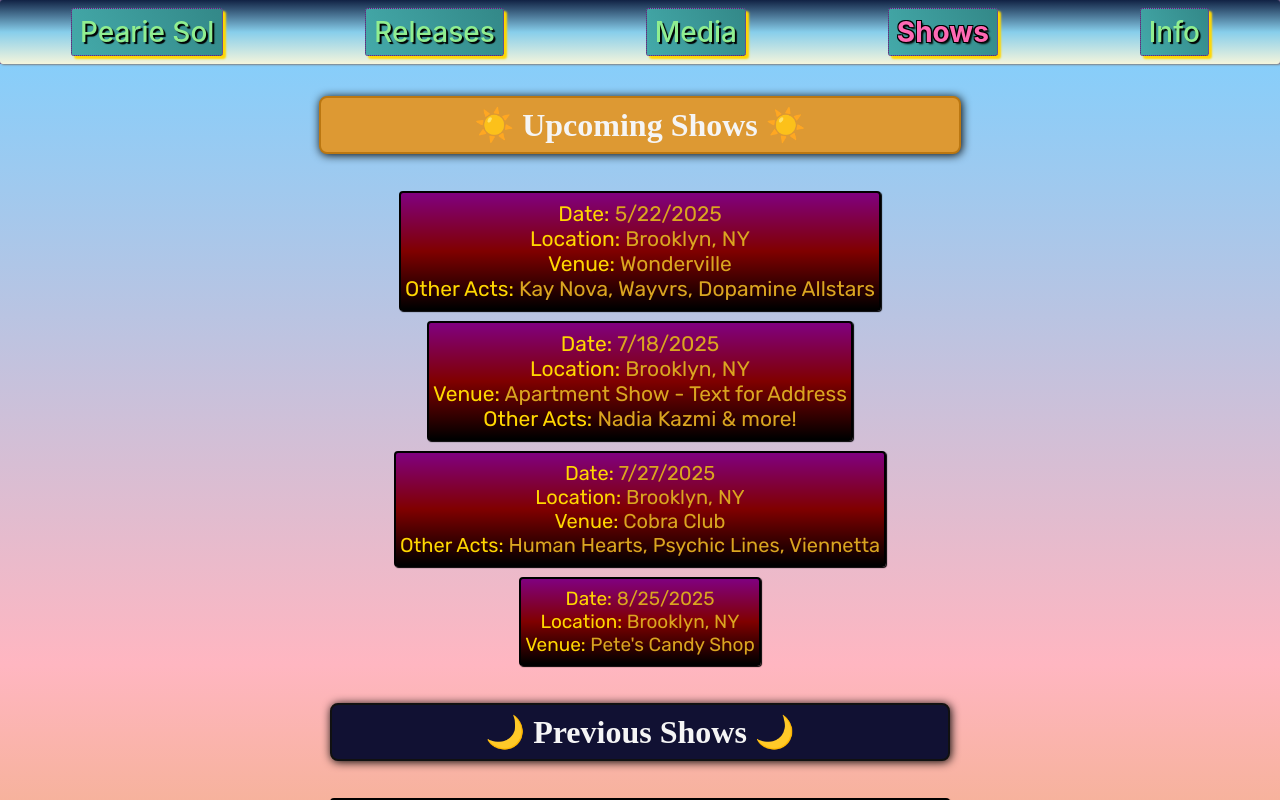
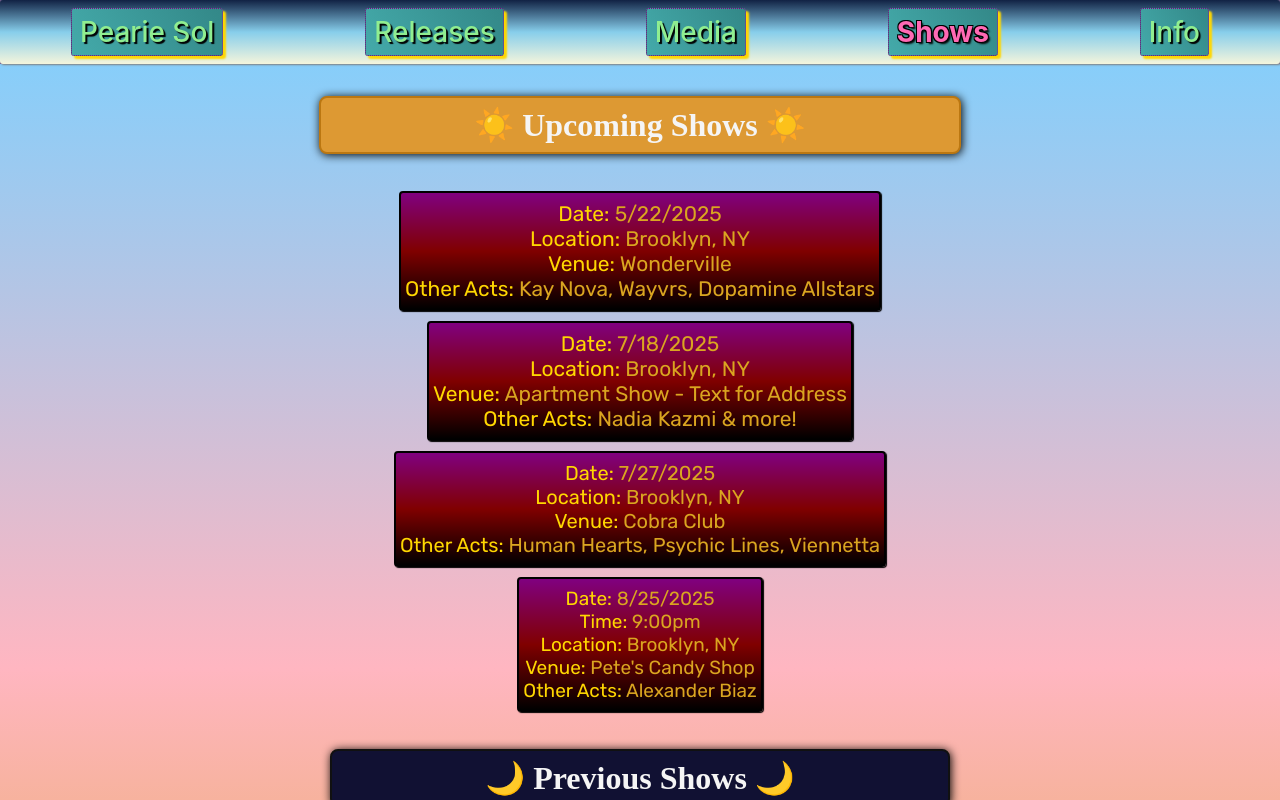
Before and after one commit to perryf/pearie-sol, a Next.js app: page /shows in a window 1280 px wide. Shown: the top 800 px of the page. Built offline with nearby package versions, Linux system fonts and the light colour scheme; a web font is replaced by a local one.

Commit message:
add details to upcoming petes show

```diff
--- a/components/showListing.js
+++ b/components/showListing.js
@@ -28,6 +28,14 @@ const ShowListing = ({ shows, upcoming }) => {
               {dateDisplay}
             </span>
           </li>
+          {show.time && (
+            <li className={styles.showListItemRow}>
+              <span>
+                <span className={styles.showCategory}>Time: </span>
+                {show.time}
+              </span>
+            </li>
+          )}
           <li className={styles.showListItemRow}>
             <span>
               <span className={styles.showCategory}>Location: </span>
--- a/data/showList.json
+++ b/data/showList.json
@@ -2,8 +2,9 @@
   {
     "date": "2025-08-25",
     "venue": "Pete's Candy Shop",
+    "time": "9:00pm",
     "location": "Brooklyn, NY",
-    "otherActs": ""
+    "otherActs": "Alexander Biaz"
   },
   {
     "date": "2025-07-27",
--- a/data/tickerInfo.js
+++ b/data/tickerInfo.js
@@ -7,12 +7,13 @@ const formatTicker = (show = {}) => {
   const dateDisplay = isValid(parsedDate)
     ? `${format(parsedDate, 'M/dd')} `
     : ''
+  const timeDisplay = show.time ? `at ${show.time}` : ''
   const locationDisplay = show.location !== 'DC' ? `, ${show.location}` : ''
   const otherActsDisplay = show.otherActs
     ? ` (w/ ${show.otherActs.replace(',', ' &')}`
     : ''
 
-  return `🚨🚨 Upcoming Show: ${dateDisplay} ${show.venue} ${locationDisplay}${otherActsDisplay}! 🚨🚨`
+  return `🚨🚨 Upcoming Show: ${dateDisplay} ${timeDisplay} ${show.venue} ${locationDisplay}${otherActsDisplay}! 🚨🚨`
 }
 
 // TODO -> refactor to not have to create a whole array of upcoming shows, just find nearest upcoming show
```
